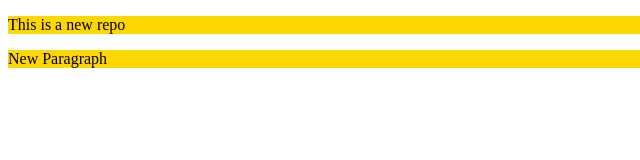
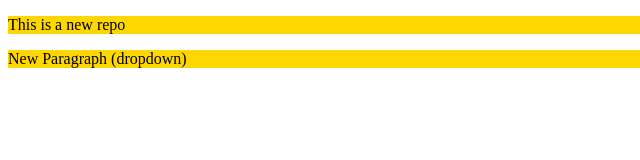
Before and after one commit to Code-Master20/Local-Repo, a plain HTML site: page index.html in a window 1280 px wide. Shown: the full height of the page, 0-640 px from the left. Drawn offline with Linux system fonts and the light colour scheme.

```diff
--- a/index.html
+++ b/index.html
@@ -10,7 +10,7 @@
 
 <body>
   <p>This is a new repo</p>
-  <p>New Paragraph</p>
+  <p>New Paragraph (dropdown)</p>
 </body>
 
 </html>
```
